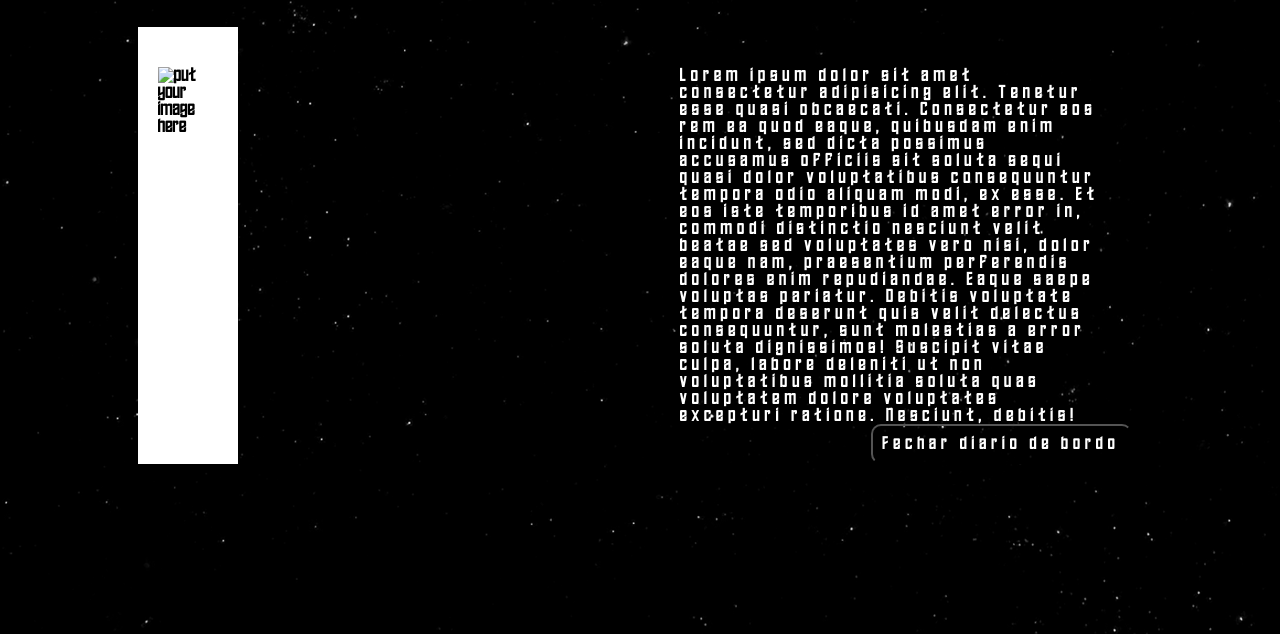
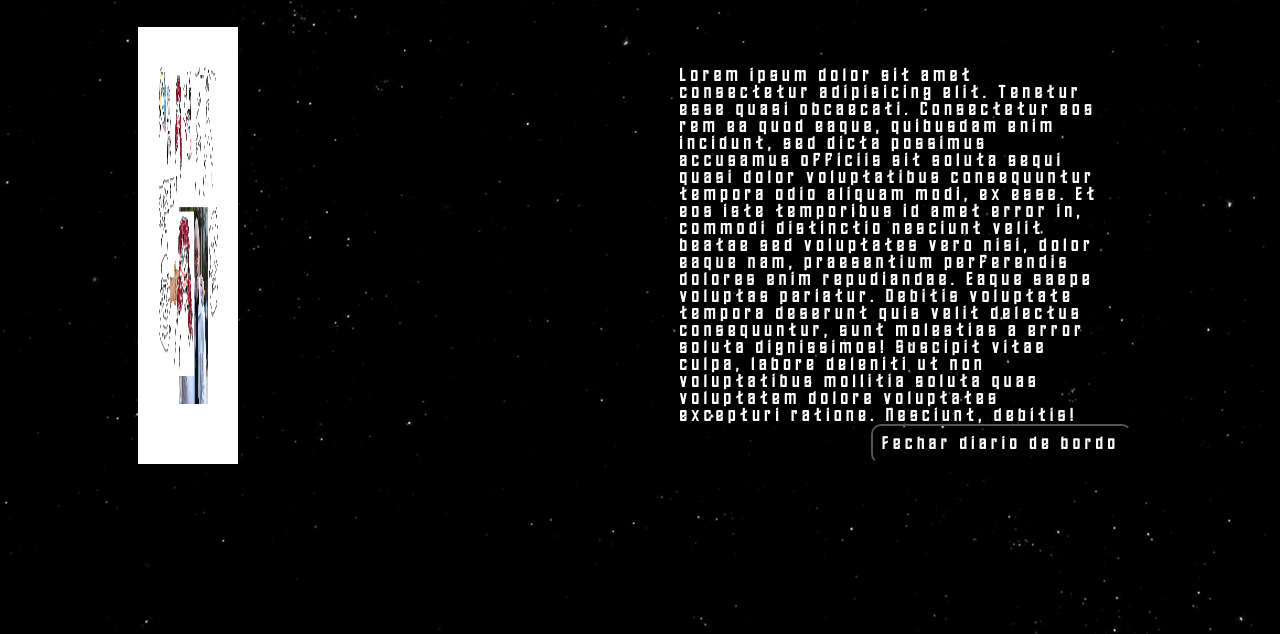
Before and after one commit to lucashhps/star-trek-themed-card-using-node-and-express, a website: page public/index.html in a window 1280 px wide. Both pictures are taken after a click on the button "Abrir diario de bordo". Shown: the part 166-800 px from the top of the page. Drawn offline with Linux system fonts and the light colour scheme.

Commit message:
changed title and added chuu image

```diff
--- a/public/index.html
+++ b/public/index.html
@@ -6,7 +6,7 @@
     <meta name="viewport" content="width=device-width, initial-scale=1.0">
     <link rel="stylesheet" href="css/style.css">
     <link rel="stylesheet" href="css/webfontkit-20220814-094323/stylesheet.css" type="text/css" charset="utf-8" />
-    <title>Feliz dia dos Pais!</title>
+    <title>Star Trek Themed Card</title>
 </head>
 <body>
     <div class="stars"></div>
@@ -22,7 +22,7 @@
             <button class="diary-btn-open">Abrir diario de bordo</button>
 
             <div class="open  hidden">
-                <img src="" alt="put your image here" class="img-pai">
+                <img src="./images/chuu.png" alt="put your image here" class="img-pai">
                 <div class="texto-pai">
 
                     <p>Lorem ipsum dolor sit amet consectetur adipisicing elit. Tenetur esse quasi obcaecati. Consectetur eos rem ea quod eaque, quibusdam enim incidunt, sed dicta possimus accusamus officiis sit soluta sequi quasi dolor voluptatibus consequuntur tempora odio aliquam modi, ex esse. Et eos iste temporibus id amet error in, commodi distinctio nesciunt velit beatae sed voluptates vero nisi, dolor eaque nam, praesentium perferendis dolores enim repudiandae. Eaque saepe voluptas pariatur. Debitis voluptate tempora deserunt quis velit delectus consequuntur, sunt molestias a error soluta dignissimos! Suscipit vitae culpa, labore deleniti ut non voluptatibus mollitia soluta quas voluptatem dolore voluptates excepturi ratione. Nesciunt, debitis!</p>
```
Also changed, not shown: README.md, public/images/chuu.png (added).
